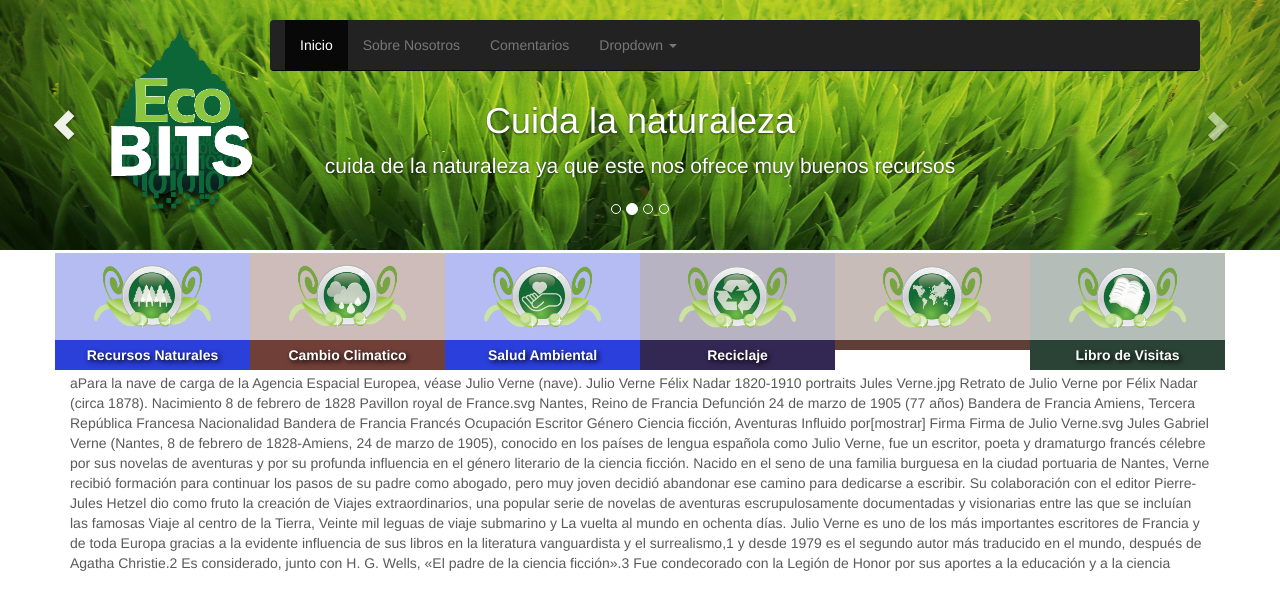
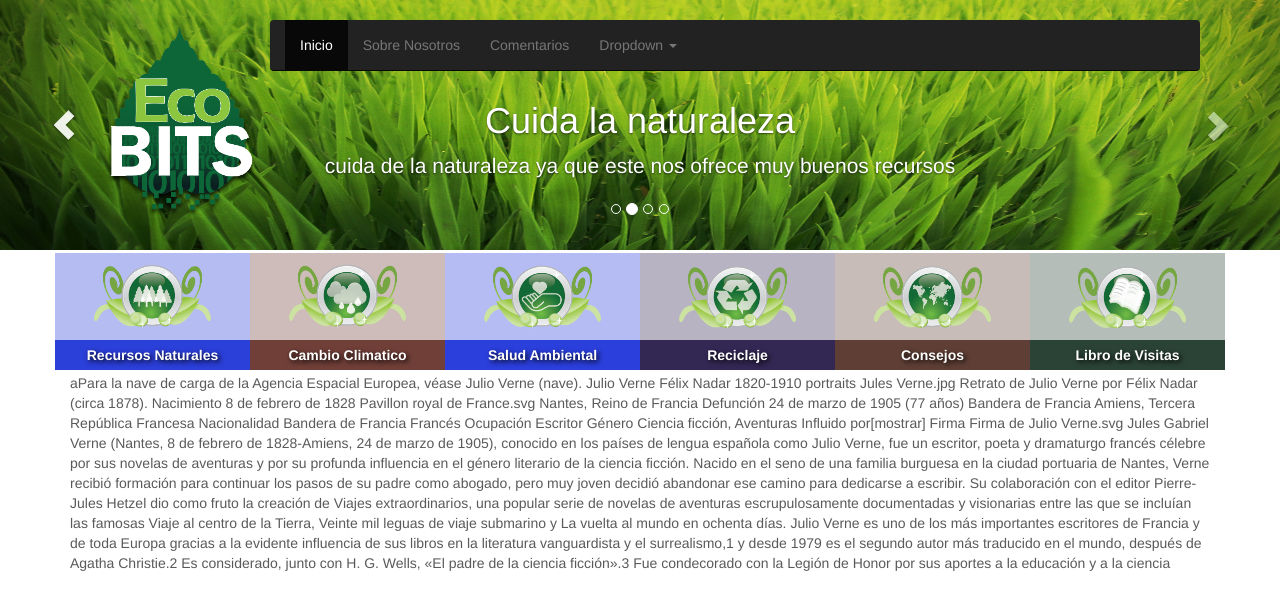
Before and after one commit to AltaConsejeriaTIC/ecobits, a PHP site: page /home.php in a window 1280 px wide. Shown: the top 610 px of the page. Run offline with PHP 8.4, Linux system fonts and the light colour scheme; the visitor is signed in with stand-in values (Sample User, id 1).

Commit message:
[dev] Modificando template

```diff
--- a/comun/template.php
+++ b/comun/template.php
@@ -75,7 +75,7 @@
       </div>
        <div class="col-xs-4 col-sm-2 placeholder _menu2 m5">
          <img class="img-responsive "  src="img/cam.png">
-        <div class=""></div>
+        <div class="">Consejos</div>
       </div>
        <div class="col-xs-4 col-sm-2 placeholder _menu2 m6">
         <img class="img-responsive "  src="img/book.png">
```
